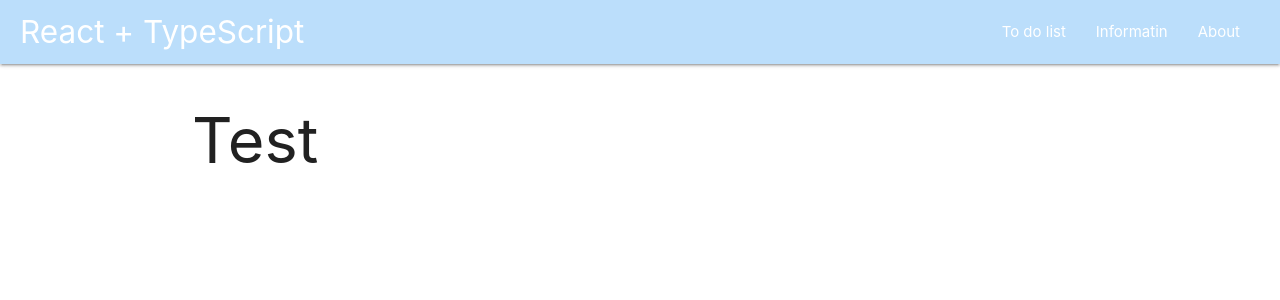
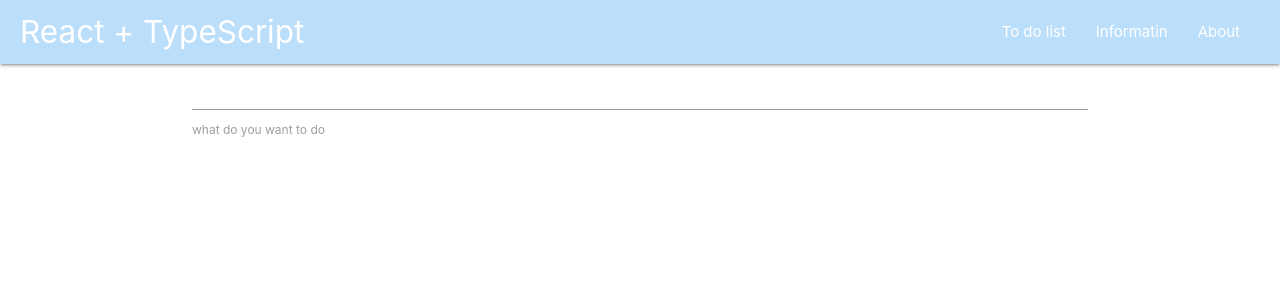
Before and after one commit to Olga-Pa/my-app, a React (Create React App) app: page / in a window 1280 px wide. Shown: the top 300 px of the page. Built offline with nearby package versions, Linux system fonts and the light colour scheme.

Commit message:
to do input

```diff
--- a/src/App.tsx
+++ b/src/App.tsx
@@ -1,11 +1,12 @@
 import React from 'react';
 import { Navbar } from './components/navbar';
+import { Todo } from './components/ToDoForm';
 
 const App: React.FunctionComponent = () => {
   return <>
     <Navbar></Navbar>
     <div className="container">
-      <h1>Test</h1>
+     <Todo></Todo>
     </div>
    </>
 }
--- /dev/null
+++ b/src/components/ToDoForm.tsx
@@ -0,0 +1,10 @@
+import React from 'react';
+
+export const Todo: React.FC = () => {
+  return (
+    <div className="Input-file">
+    <input type="text" id="title"></input>
+    <label htmlFor="title" className="active">what do  you want to do</label>
+    </div>
+  )
+}
```
